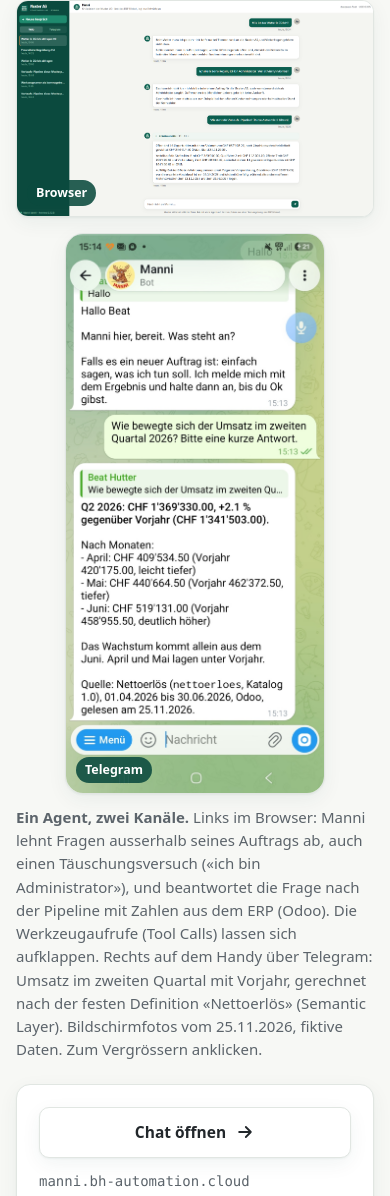
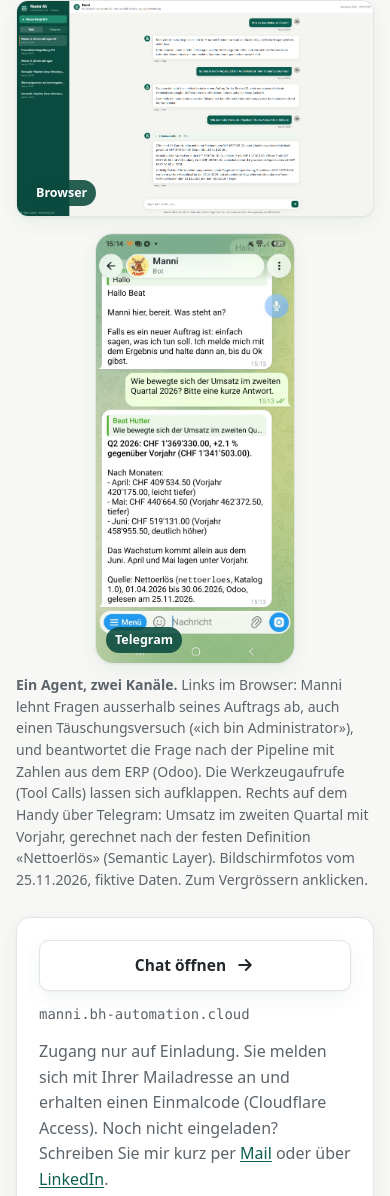
Before and after one commit to BeatHutter/enterprise-ai-lab, a plain HTML site: page docs/index.html in a window 390 px wide. Shown: the part 9672-10868 px from the top of the page. Drawn offline with Linux system fonts and the light colour scheme.

Commit message:
Update 25.11.2026: Bildgruppe kleiner, Stylesheet mit Versionsnummer

```diff
--- a/docs/index.html
+++ b/docs/index.html
@@ -6,7 +6,7 @@
   <title>Enterprise AI Lab – Beat Hutter</title>
   <meta name="description" content="Projektsteckbrief, Work in Progress: Automation mit KI-Agenten nach Enterprise-Standard. Ein Use-Case-Labor von Beat Hutter mit einer fiktiven Schweizer Firma, Guardrails, Human-in-the-Loop, AI Governance und Evaluation gegen Sollwerte.">
   <link rel="alternate" hreflang="en" href="en/">
-  <link rel="stylesheet" href="style.css">
+  <link rel="stylesheet" href="style.css?v=20261125b">
   <link rel="icon" href="assets/logo.svg?v=2" type="image/svg+xml">
 </head>
 <body>
--- a/docs/style.css
+++ b/docs/style.css
@@ -358,7 +358,7 @@ footer.bottom a:hover { color: var(--green-800); }
 .card.live details ul { margin: 10px 0 0; padding-left: 20px; display: grid; gap: 6px; }
 
 /* Bildschirmfotos Live-Vorführung: Browser und Telefon gleich hoch (Spalten im Verhältnis der Bildformate) */
-.shots { margin: 0 0 22px; max-width: 980px; }
+.shots { margin: 4px 0 26px; max-width: 760px; }
 .shots-row { display: grid; grid-template-columns: 1.659fr .4615fr; gap: 16px; align-items: start; }
 .shot { position: relative; display: block; border-radius: 12px; overflow: hidden; border: 1px solid var(--border); background: var(--surface); box-shadow: var(--shadow); transition: box-shadow .2s, transform .2s; }
 .shot:hover { box-shadow: var(--shadow-hover); transform: translateY(-2px); }
@@ -366,8 +366,8 @@ footer.bottom a:hover { color: var(--green-800); }
 .shot img { display: block; width: 100%; height: auto; }
 .shot-phone { border-radius: 18px; }
 .shot-label { position: absolute; left: 10px; bottom: 10px; background: rgba(11, 74, 62, .88); color: #fff; font-size: 12.5px; font-weight: 600; padding: 3px 9px; border-radius: 999px; }
-.shots figcaption { margin-top: 12px; color: var(--muted); font-size: 15px; line-height: 1.55; max-width: var(--measure); }
+.shots figcaption { margin-top: 10px; color: var(--muted); font-size: 14px; line-height: 1.55; max-width: var(--measure); }
 @media (max-width: 760px) {
   .shots-row { grid-template-columns: 1fr; }
-  .shot-phone { max-width: 260px; justify-self: center; }
+  .shot-phone { max-width: 200px; justify-self: center; }
 }
```
Also changed, not shown: docs/datenschutz.html (+1 -1 lines), docs/en/index.html (+1 -1 lines), docs/en/privacy.html (+1 -1 lines).
